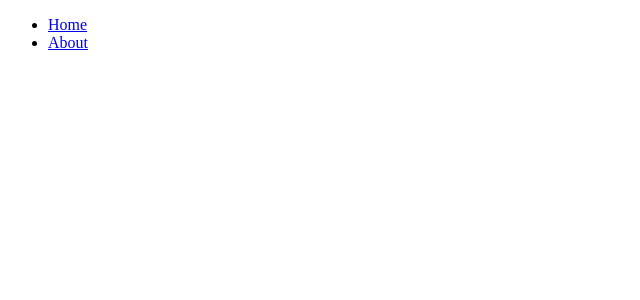
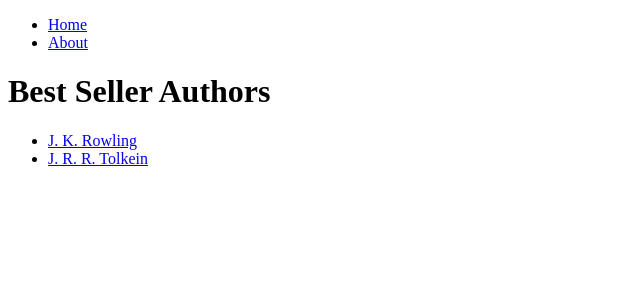
Before and after one commit to jasongoose/react-master-class, a React (Vite) app: page / in a window 1280 px wide. Shown: the top 300 px of the page, without its empty margins (0-640 px from the left). Built offline with nearby package versions, Linux system fonts and the light colour scheme.

Commit message:
Home page 완성

```diff
--- a/src/App.tsx
+++ b/src/App.tsx
@@ -16,8 +16,8 @@
           <Route element={<LayoutGlobal/>}>
             <Route index element={<Home/>}></Route>
             <Route path="about" element={<About/>}></Route>
-            <Route path="author/:name" element={<Author/>}>
-              <Route path=":book" element={<LayoutAuthorBook/>}>
+            <Route path="author/:authorId" element={<Author/>}>
+              <Route path=":bookId" element={<LayoutAuthorBook/>}>
                 <Route path="chapters" element={<Chapters/>}></Route>
                 <Route path="characters" element={<Characters/>}></Route>
               </Route>
--- a/src/pages/Home.tsx
+++ b/src/pages/Home.tsx
@@ -1,5 +1,20 @@
+import {Link} from "react-router";
+
+import {mockData} from "../constants/mock-data.ts";
+
 function Home() {
-  return null;
+  return (
+      <div className="home-container">
+        <h1>Best Seller Authors</h1>
+        <ul>
+          {mockData.map((author) => (
+              <li key={author['id']}>
+                <Link to={`/author/${author['id']}`}>{author['name']}</Link>
+              </li>
+          ))}
+        </ul>
+      </div>
+  )
 }
 
 export default Home;
```
